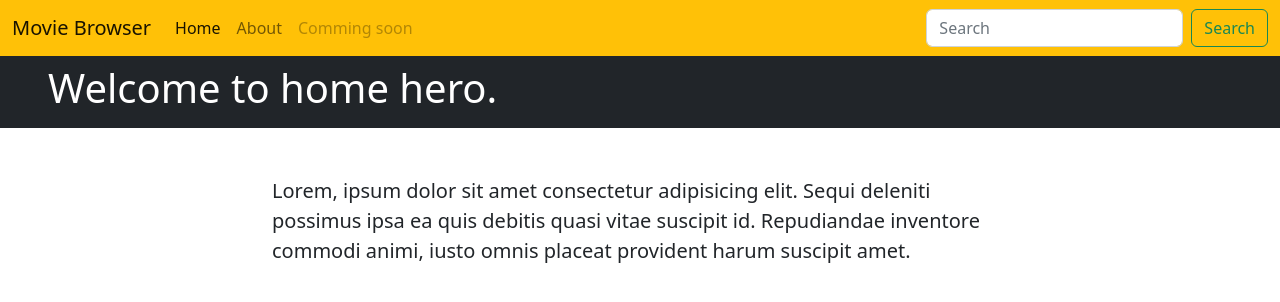
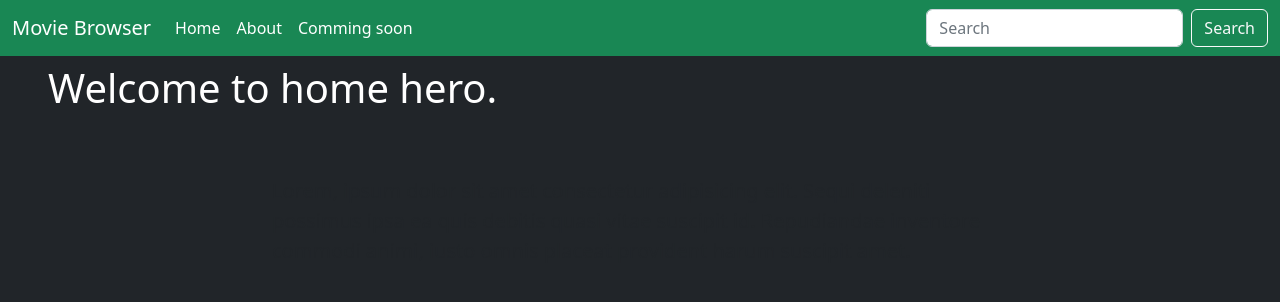
Before and after one commit to kamil26300/Movie-Browser, a React (Create React App) app: page / in a window 1280 px wide. Shown: the top 302 px of the page. Built offline with nearby package versions, Linux system fonts and the light colour scheme; no server answers.

Commit message:
theme change

```diff
--- a/public/index.html
+++ b/public/index.html
@@ -12,7 +12,7 @@
     <title>Movie Browser</title>
     <link rel="shortcut icon" href="favicon.png" type="image/png">
   </head>
-  <body>
+  <body class="bg-dark">
     <noscript>You need to enable JavaScript to run this app.</noscript>
     <div id="root"></div>
   </body>
--- a/src/App.css
+++ b/src/App.css
@@ -1,6 +1,7 @@
 .card {
 	width: calc((100% - 60px) / 5);
 	padding-bottom: 35px;
+    box-shadow: 0 0 5px yellow;
 }
 
 .cardDiv {
--- a/src/components/Nav.js
+++ b/src/components/Nav.js
@@ -1,36 +1,34 @@
+import { useState } from "react";
 import { useNavigate, Link } from "react-router-dom";
 
 const Navbar = ({ searchText, setSearchText }) => {
+    const [ text, setText ] = useState('')
+
     const navigate = useNavigate();
 
-	const updateSearchText = (e) => {
+    const updateText = (e) => {
+        setText(e.target.value)
+    }
+
+	const updateSearchText = () => {
         navigate('/search')
-		setSearchText(e.target.value);
+		setSearchText(text);
 	};
+
 	return (
 		<div>
-			<nav className="navbar navbar-expand-lg bg-warning">
+			<nav className="navbar navbar-expand-lg bg-success">
 				<div className="container-fluid">
-					<Link className="navbar-brand" to="/">
+					<Link className="navbar-brand text-white" to="/">
 						Movie Browser
 					</Link>
-					<button
-						className="navbar-toggler"
-						type="button"
-						data-bs-toggle="collapse"
-						data-bs-target="/about"
-						aria-controls="navbarSupportedContent"
-						aria-expanded="false"
-						aria-label="Toggle navigation">
-						<span className="navbar-toggler-icon"></span>
-					</button>
 					<div
 						className="collapse navbar-collapse"
 						id="navbarSupportedContent">
 						<ul className="navbar-nav me-auto mb-2 mb-lg-0">
 							<li className="nav-item">
 								<Link
-									className="nav-link active"
+									className="nav-link active text-white"
 									aria-current="page"
 									to="/">
 									Home
@@ -38,14 +36,14 @@ const Navbar = ({ searchText, setSearchText }) => {
 							</li>
 							<li className="nav-item">
 								<Link
-									className="nav-link"
+									className="nav-link text-white"
 									to="/about">
 									About
 								</Link>
 							</li>
 							<li className="nav-item">
 								<Link
-									className="nav-link disabled"
+									className="nav-link disabled text-white"
 									to="/">
 									Comming
 									soon
@@ -61,15 +59,16 @@ const Navbar = ({ searchText, setSearchText }) => {
 								placeholder="Search"
 								aria-label="Search"
 								value={
-									searchText
+									text
 								}
 								onChange={
-									updateSearchText
+									updateText
 								}
 							/>
 							<button
-								className="btn btn-outline-success"
-								type="submit">
+								className="btn btn-outline-light"
+								type="Button"
+                                onClick={updateSearchText}>
 								Search
 							</button>
 						</form>
--- a/src/components/Searchview.js
+++ b/src/components/Searchview.js
@@ -31,7 +31,7 @@ const Searchview = ({ keyword, results }) => {
 		if (obj.backdrop_path) {
 			const posterURL = `https://image.tmdb.org/t/p/original${obj.backdrop_path}`;
 			return (
-				<div key={i} className="card">
+				<div key={i} className="card bg-dark text-light">
 					<img
 						src={posterURL}
 						className="card-img-top"
```
